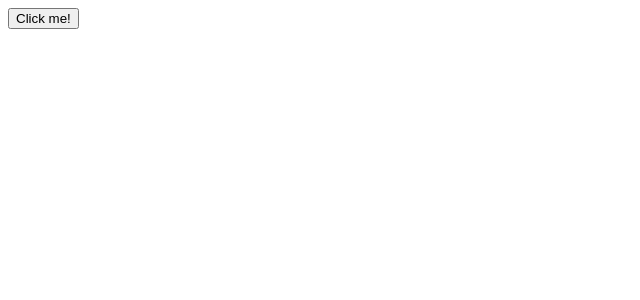
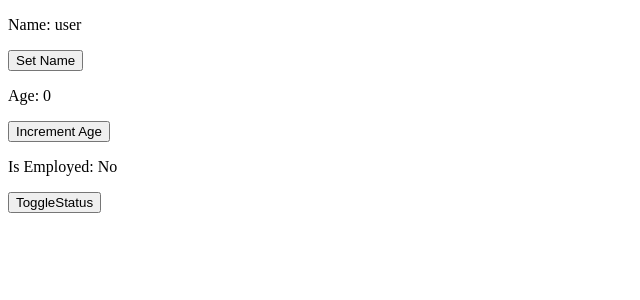
Before and after one commit to VASUMATHI-P/REACT_TUTORIAL, a React (Vite) app in the folder my-react-app/: page / in a window 1280 px wide. Shown: the top 300 px of the page, without its empty margins (0-640 px from the left). Built offline with nearby package versions, Linux system fonts and the light colour scheme.

Commit message:
useState hook

```diff
--- a/my-react-app/src/App.jsx
+++ b/my-react-app/src/App.jsx
@@ -1,10 +1,10 @@
-import Button from "./Button"
+import MyComponent from "./MyComponent"
 
 function App() {
 
   return (
     <>
-      <Button/>
+      <MyComponent/>
     </>
   )
 
--- /dev/null
+++ b/my-react-app/src/MyComponent.jsx
@@ -0,0 +1,34 @@
+import React, {useState} from 'react'
+
+const MyComponent = () => {
+  const [name, setName] = useState('user');
+  const [age, setAge] = useState(0);
+  const [isEmployed, setIsEmployed] = useState(false);
+
+  const handleNameChange = () => {
+    setName('Vasu');
+  }
+
+  const handleAgeChange = () => {
+    setAge(age+1);
+  }
+
+  const ToggleStatus = () => {
+    setIsEmployed(!isEmployed);
+  }
+
+  return (
+    <>
+      <p>Name: {name}</p>
+      <button onClick={handleNameChange}>Set Name</button>
+
+      <p>Age: {age}</p>
+      <button onClick={handleAgeChange}>Increment Age</button>
+
+      <p>Is Employed: {isEmployed ? "Yes" : "No"}</p>
+      <button onClick={ToggleStatus}>ToggleStatus</button>
+    </>
+  )
+}
+
+export default MyComponent
```
